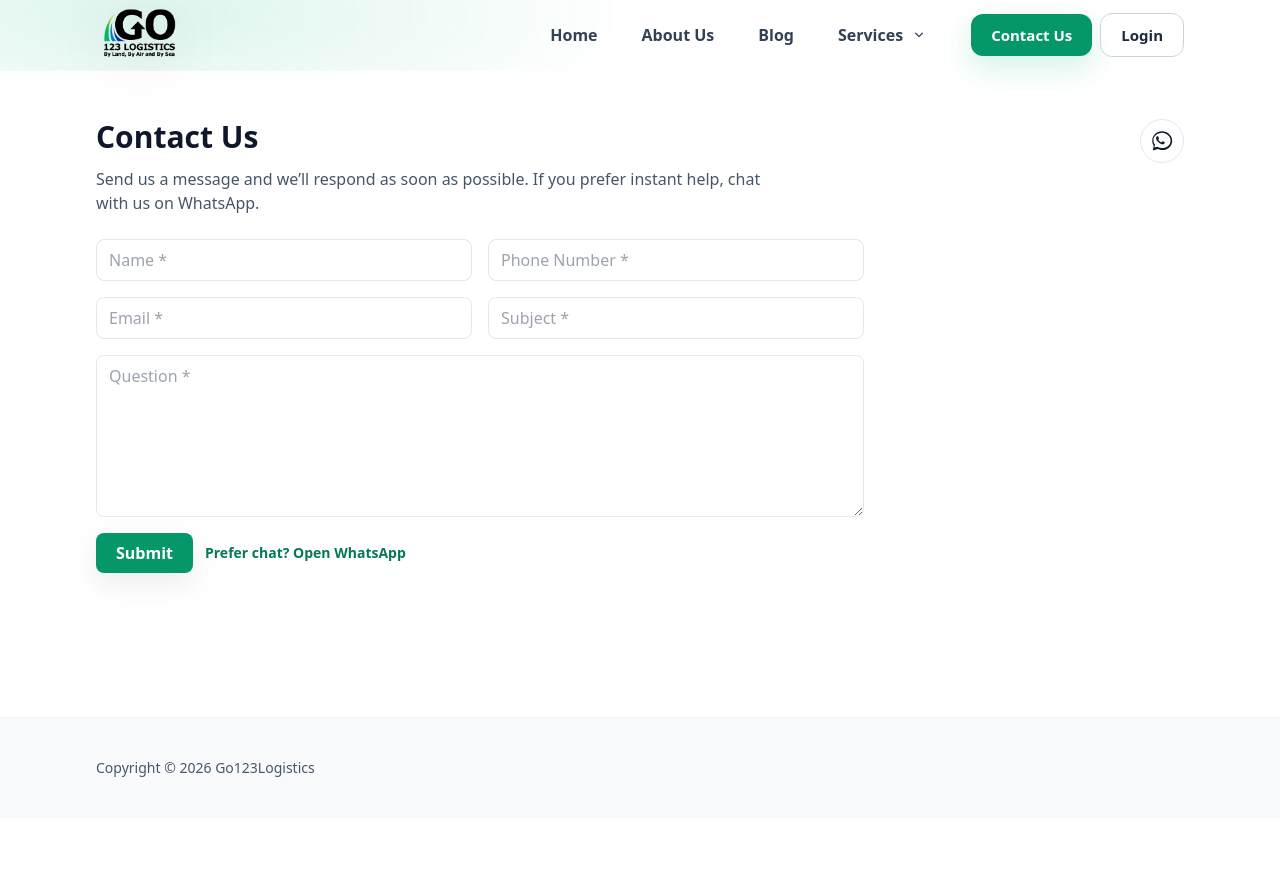
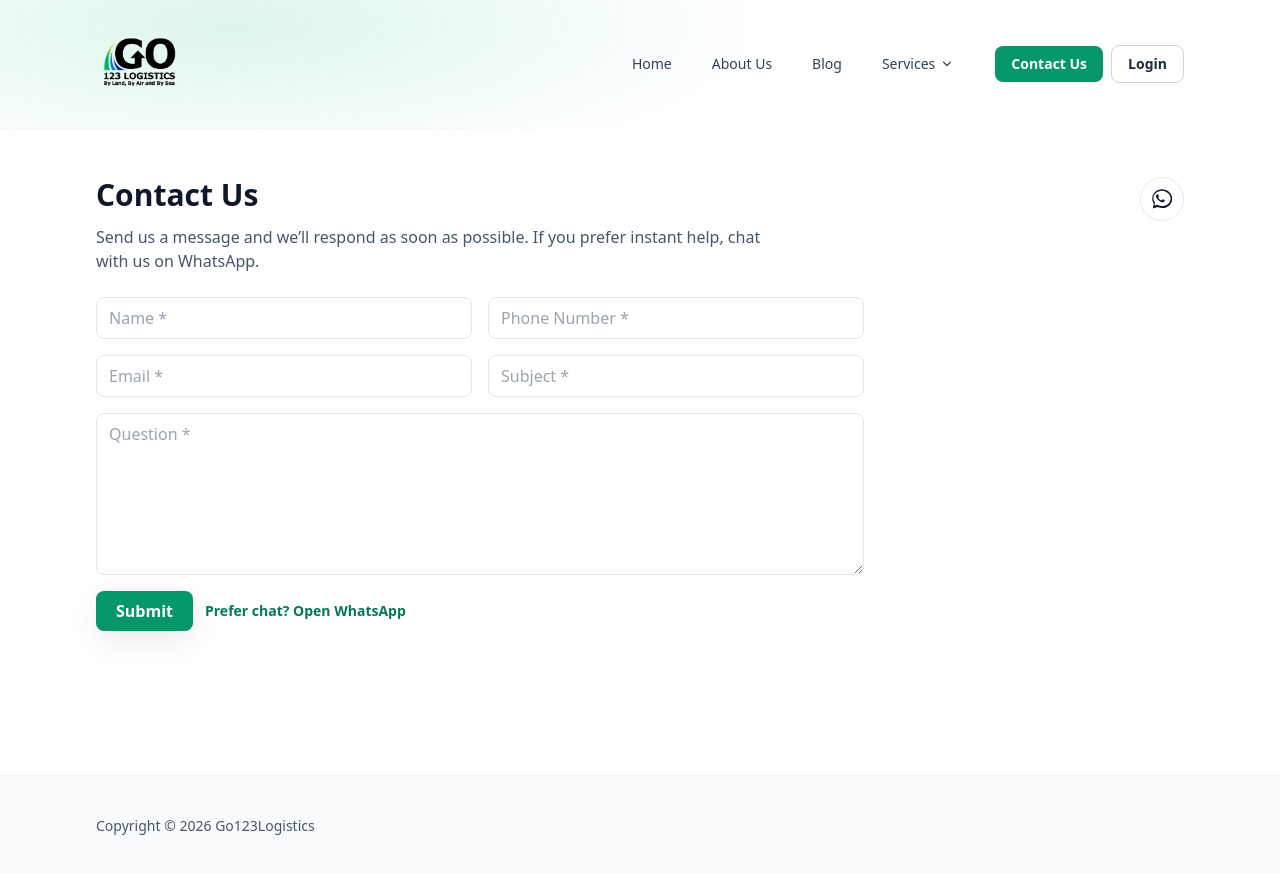
Before and after one commit to msp-333/go123logistics, a Next.js app: page /contact in a window 1280 px wide. Before the commit the page ends 818 px from the top, so only its background shows below. Built offline with nearby package versions, Linux system fonts and the light colour scheme; no server answers.

Commit message:
modified:   components/Hero.tsx 	modified:   components/Navbar.tsx

```diff
--- a/components/Navbar.tsx
+++ b/components/Navbar.tsx
@@ -9,7 +9,7 @@ import { useAuth } from '@/app/providers';
 const LOGO_SRC = '/images/logo.png';
 
 type NavbarProps = {
-  /** static = normal flow (scrolls away). over-hero = sits on hero but still scrolls away (absolute). */
+  /** "static" = normal flow (does NOT stick). "over-hero" = sits on hero but still scrolls away. */
   placement?: 'static' | 'over-hero';
 };
 
@@ -45,6 +45,7 @@ export default function Navbar({ placement = 'static' }: NavbarProps) {
     setMobileOpen(false);
     setMobileServicesOpen(false);
   };
+  const onNavigate = () => closeAllMenus();
 
   useEffect(() => {
     const onClick = (e: MouseEvent) => {
@@ -59,93 +60,65 @@ export default function Navbar({ placement = 'static' }: NavbarProps) {
     };
   }, []);
 
-  // White “inverted” glass feel (lets hero show through, keeps logo readable)
+  // Transparent “white” overlay (inverted from black)
   const headerBg =
-    "bg-[radial-gradient(800px_240px_at_12%_20%,rgba(16,185,129,0.14),transparent_60%),linear-gradient(to_right,rgba(255,255,255,0.86),rgba(255,255,255,0.72),rgba(255,255,255,0.38))]";
+    "bg-[radial-gradient(900px_260px_at_18%_20%,rgba(16,185,129,0.14),transparent_60%),linear-gradient(to_right,rgba(255,255,255,0.92),rgba(255,255,255,0.72),rgba(255,255,255,0.35))]";
 
   const desktopLinkClass = (active: boolean) =>
     clsx(
-      'relative rounded-md px-2 py-1 font-semibold transition-colors focus:outline-none focus-visible:ring-2 focus-visible:ring-emerald-500',
-      // a touch bigger
-      'text-[15px] md:text-[16px]',
+      'relative px-2 py-1 text-sm font-medium transition-colors rounded-md focus:outline-none focus-visible:ring-2 focus-visible:ring-emerald-500',
       active ? 'text-slate-900' : 'text-slate-700 hover:text-slate-900'
     );
 
   const menuItemClass = (active: boolean) =>
     clsx(
-      'flex items-center justify-between rounded-xl px-3 py-2 transition-colors',
+      'flex items-center justify-between px-3 py-2 rounded-xl transition-colors',
       active
-        ? 'bg-emerald-50 text-emerald-700 font-semibold'
+        ? 'bg-emerald-50 text-emerald-700 font-medium'
         : 'hover:bg-slate-50 text-slate-700'
     );
 
   return (
     <header
       className={clsx(
-        // NOT floating: no sticky, no fixed
-        placement === 'over-hero' ? 'absolute inset-x-0 top-0 z-40' : 'relative z-40',
-        'backdrop-blur-md border-b border-white/45',
-        headerBg,
-        'overflow-visible'
+        // IMPORTANT: not sticky, not fixed => NOT floating
+        placement === 'over-hero' ? 'absolute top-0 inset-x-0 z-40' : 'relative z-40',
+        'border-b border-white/40 backdrop-blur-md',
+        headerBg
       )}
     >
-      {/* thinner bar, but logo can “bleed” larger without increasing header height */}
-      <div className="container h-[64px] md:h-[70px] flex items-center justify-between">
-        {/* Logo (big) without making navbar tall */}
-        <Link
-          href="/"
-          aria-label="Home"
-          onClick={closeAllMenus}
-          className="relative h-[44px] w-[200px] md:w-[240px] overflow-visible"
-        >
+      <div className="container py-4 md:py-5 min-h-[72px] flex items-center justify-between">
+        {/* Logo: no box + bigger */}
+        <Link href="/" aria-label="Home" className="inline-flex items-center" onClick={onNavigate}>
           <img
             src={publicPath(LOGO_SRC)}
             alt="Company logo"
             width={560}
             height={180}
-            className="
-              absolute left-0 top-1/2 -translate-y-1/2
-              h-[72px] sm:h-[78px] md:h-[88px] w-auto object-contain
-              drop-shadow-[0_10px_25px_rgba(0,0,0,0.10)]
-            "
+            className="h-14 sm:h-16 md:h-[88px] w-auto object-contain"
           />
         </Link>
 
         {/* Desktop nav */}
-        <nav className="hidden md:flex items-center gap-7">
-          <Link
-            href="/"
-            onClick={closeAllMenus}
-            aria-current={isActive('/') ? 'page' : undefined}
-            className={desktopLinkClass(isActive('/'))}
-          >
+        <nav className="hidden md:flex items-center gap-6">
+          <Link href="/" onClick={onNavigate} aria-current={isActive('/') ? 'page' : undefined} className={desktopLinkClass(isActive('/'))}>
             Home
             {isActive('/') ? (
-              <span className="absolute -bottom-2 left-1/2 h-[2px] w-7 -translate-x-1/2 rounded-full bg-emerald-600" />
+              <span className="absolute -bottom-2 left-1/2 h-[2px] w-6 -translate-x-1/2 rounded-full bg-emerald-600" />
             ) : null}
           </Link>
 
-          <Link
-            href="/about"
-            onClick={closeAllMenus}
-            aria-current={isActive('/about') ? 'page' : undefined}
-            className={desktopLinkClass(isActive('/about'))}
-          >
+          <Link href="/about" onClick={onNavigate} aria-current={isActive('/about') ? 'page' : undefined} className={desktopLinkClass(isActive('/about'))}>
             About Us
             {isActive('/about') ? (
-              <span className="absolute -bottom-2 left-1/2 h-[2px] w-7 -translate-x-1/2 rounded-full bg-emerald-600" />
+              <span className="absolute -bottom-2 left-1/2 h-[2px] w-6 -translate-x-1/2 rounded-full bg-emerald-600" />
             ) : null}
           </Link>
 
-          <Link
-            href="/blog"
-            onClick={closeAllMenus}
-            aria-current={isActive('/blog') ? 'page' : undefined}
-            className={desktopLinkClass(isActive('/blog'))}
-          >
+          <Link href="/blog" onClick={onNavigate} aria-current={isActive('/blog') ? 'page' : undefined} className={desktopLinkClass(isActive('/blog'))}>
             Blog
             {isActive('/blog') ? (
-              <span className="absolute -bottom-2 left-1/2 h-[2px] w-7 -translate-x-1/2 rounded-full bg-emerald-600" />
+              <span className="absolute -bottom-2 left-1/2 h-[2px] w-6 -translate-x-1/2 rounded-full bg-emerald-600" />
             ) : null}
           </Link>
 
@@ -154,17 +127,13 @@ export default function Navbar({ placement = 'static' }: NavbarProps) {
             <button
               type="button"
               onClick={() => setServicesOpen((o) => !o)}
-              className={clsx(desktopLinkClass(isActive(['/services', '/shipping-guide'])), 'inline-flex items-center gap-2')}
+              className={clsx(desktopLinkClass(isActive(['/services', '/shipping-guide'])), 'inline-flex items-center gap-1')}
               aria-haspopup="menu"
               aria-expanded={servicesOpen}
               aria-controls="services-menu"
             >
               Services
-              <svg
-                className={clsx('h-4 w-4 transition-transform', servicesOpen && 'rotate-180')}
-                viewBox="0 0 20 20"
-                fill="currentColor"
-              >
+              <svg className={clsx('h-4 w-4 transition-transform', servicesOpen && 'rotate-180')} viewBox="0 0 20 20" fill="currentColor">
                 <path d="M5.23 7.21a.75.75 0 011.06.02L10 10.94l3.71-3.71a.75.75 0 111.06 1.06l-4.24 4.24a.75.75 0 01-1.06 0L5.21 8.29a.75.75 0 01.02-1.08z" />
               </svg>
             </button>
@@ -173,73 +142,45 @@ export default function Navbar({ placement = 'static' }: NavbarProps) {
               id="services-menu"
               role="menu"
               className={clsx(
-                'absolute right-0 mt-3 w-[360px] rounded-2xl border border-slate-200/70 bg-white/96 backdrop-blur shadow-soft p-2 origin-top-right transition',
+                'absolute right-0 mt-3 w-[340px] rounded-2xl border border-slate-200/70 bg-white/95 backdrop-blur shadow-soft p-2 origin-top-right transition',
                 servicesOpen ? 'opacity-100 scale-100' : 'pointer-events-none opacity-0 scale-95'
               )}
             >
-              <div className="px-3 pt-2 pb-1 text-xs uppercase tracking-wide text-slate-500">
-                Shipment
-              </div>
+              <div className="px-3 pt-2 pb-1 text-xs uppercase tracking-wide text-slate-500">Shipment</div>
 
-              <Link
-                href="/shipping-guide"
-                onClick={closeAllMenus}
-                aria-current={isActive('/shipping-guide') ? 'page' : undefined}
-                role="menuitem"
-                className={menuItemClass(isActive('/shipping-guide'))}
-              >
+              <Link href="/shipping-guide" onClick={onNavigate} aria-current={isActive('/shipping-guide') ? 'page' : undefined} role="menuitem" className={menuItemClass(isActive('/shipping-guide'))}>
                 <span>Shipping Guide &amp; SCAC Codes</span>
                 <span className="text-xs text-slate-400">Docs</span>
               </Link>
 
-              <div className="px-3 pt-3 pb-1 text-xs uppercase tracking-wide text-slate-500">
-                Freight Services
-              </div>
+              <div className="px-3 pt-3 pb-1 text-xs uppercase tracking-wide text-slate-500">Freight Services</div>
 
-              <Link
-                href="/services/land-freight"
-                onClick={closeAllMenus}
-                aria-current={isActive('/services/land-freight') ? 'page' : undefined}
-                role="menuitem"
-                className={menuItemClass(isActive('/services/land-freight'))}
-              >
+              <Link href="/services/land-freight" onClick={onNavigate} aria-current={isActive('/services/land-freight') ? 'page' : undefined} role="menuitem" className={menuItemClass(isActive('/services/land-freight'))}>
                 <span>By Land</span>
                 <span className="text-xs text-slate-400">Road + Rail</span>
               </Link>
 
-              <Link
-                href="/services/air-freight"
-                onClick={closeAllMenus}
-                aria-current={isActive('/services/air-freight') ? 'page' : undefined}
-                role="menuitem"
-                className={menuItemClass(isActive('/services/air-freight'))}
-              >
+              <Link href="/services/air-freight" onClick={onNavigate} aria-current={isActive('/services/air-freight') ? 'page' : undefined} role="menuitem" className={menuItemClass(isActive('/services/air-freight'))}>
                 <span>By Air</span>
                 <span className="text-xs text-slate-400">Express</span>
               </Link>
 
-              <Link
-                href="/services/ocean-freight"
-                onClick={closeAllMenus}
-                aria-current={isActive('/services/ocean-freight') ? 'page' : undefined}
-                role="menuitem"
-                className={menuItemClass(isActive('/services/ocean-freight'))}
-              >
+              <Link href="/services/ocean-freight" onClick={onNavigate} aria-current={isActive('/services/ocean-freight') ? 'page' : undefined} role="menuitem" className={menuItemClass(isActive('/services/ocean-freight'))}>
                 <span>By Sea</span>
                 <span className="text-xs text-slate-400">FCL / LCL</span>
               </Link>
             </div>
           </div>
 
-          {/* Right-side CTAs (slightly bigger, more “industrial” feel) */}
+          {/* Right side */}
           <div className="ml-2 flex items-center gap-2">
             <Link
               href="/contact"
-              onClick={closeAllMenus}
-              className="inline-flex items-center rounded-xl px-5 py-2.5 text-[15px] font-extrabold text-white
-                bg-emerald-600 hover:bg-emerald-700 transition
-                shadow-[0_12px_30px_rgba(16,185,129,0.18)]
-                focus:outline-none focus-visible:ring-2 focus-visible:ring-emerald-500"
+              onClick={onNavigate}
+              className={clsx(
+                'inline-flex items-center rounded-lg px-4 py-2 text-sm font-semibold transition-colors focus:outline-none focus-visible:ring-2 focus-visible:ring-emerald-500',
+                'bg-emerald-600 text-white hover:bg-emerald-700'
+              )}
             >
               Contact Us
             </Link>
@@ -247,10 +188,8 @@ export default function Navbar({ placement = 'static' }: NavbarProps) {
             {!authLoading && !user ? (
               <Link
                 href="/login"
-                onClick={closeAllMenus}
-                className="inline-flex items-center rounded-xl px-5 py-2.5 text-[15px] font-extrabold
-                  border border-slate-300 text-slate-800 bg-white/70 hover:bg-white transition
-                  focus:outline-none focus-visible:ring-2 focus-visible:ring-emerald-500"
+                onClick={onNavigate}
+                className="inline-flex items-center rounded-lg px-4 py-2 text-sm font-semibold border border-slate-300 text-slate-800 hover:bg-slate-50 transition-colors focus:outline-none focus-visible:ring-2 focus-visible:ring-emerald-500"
               >
                 Login
               </Link>
@@ -260,12 +199,10 @@ export default function Navbar({ placement = 'static' }: NavbarProps) {
               <div className="flex items-center gap-2">
                 <Link
                   href="/training"
-                  onClick={closeAllMenus}
+                  onClick={onNavigate}
                   className={clsx(
-                    'inline-flex items-center rounded-xl px-5 py-2.5 text-[15px] font-extrabold border transition focus:outline-none focus-visible:ring-2 focus-visible:ring-emerald-500',
-                    isActive('/training')
-                      ? 'border-emerald-600 text-emerald-700 bg-emerald-50'
-                      : 'border-slate-300 text-slate-800 bg-white/70 hover:bg-white'
+                    'inline-flex items-center rounded-lg px-4 py-2 text-sm font-semibold border border-slate-300 text-slate-800 hover:bg-slate-50 transition-colors focus:outline-none focus-visible:ring-2 focus-visible:ring-emerald-500',
+                    isActive('/training') && 'border-emerald-600 text-emerald-700'
                   )}
                 >
                   Training
@@ -275,11 +212,9 @@ export default function Navbar({ placement = 'static' }: NavbarProps) {
                   type="button"
                   onClick={() => {
                     signOut();
-                    closeAllMenus();
+                    onNavigate();
                   }}
-                  className="inline-flex items-center rounded-xl px-5 py-2.5 text-[15px] font-extrabold
-                    border border-slate-300 text-slate-800 bg-white/70 hover:bg-white transition
-                    focus:outline-none focus-visible:ring-2 focus-visible:ring-emerald-500"
+                  className="inline-flex items-center rounded-lg px-4 py-2 text-sm font-semibold border border-slate-300 text-slate-800 hover:bg-slate-50 transition-colors focus:outline-none focus-visible:ring-2 focus-visible:ring-emerald-500"
                 >
                   Logout
                 </button>
@@ -291,8 +226,7 @@ export default function Navbar({ placement = 'static' }: NavbarProps) {
         {/* Mobile hamburger */}
         <button
           type="button"
-          className="md:hidden inline-flex items-center justify-center rounded-xl p-2 hover:bg-white/60
-            focus:outline-none focus-visible:ring-2 focus-visible:ring-emerald-500 transition"
+          className="md:hidden inline-flex items-center justify-center rounded-xl p-2 hover:bg-white/50 focus:outline-none focus-visible:ring-2 focus-visible:ring-emerald-500 transition-colors"
           aria-label="Open menu"
           aria-expanded={mobileOpen}
           onClick={() => setMobileOpen((v) => !v)}
@@ -312,7 +246,7 @@ export default function Navbar({ placement = 'static' }: NavbarProps) {
       {/* Mobile drawer */}
       <div
         className={clsx(
-          'md:hidden transition-[max-height,opacity] duration-200 overflow-hidden border-t border-white/45',
+          'md:hidden transition-[max-height,opacity] duration-200 overflow-hidden border-t border-white/40',
           headerBg,
           mobileOpen ? 'max-h-[720px] opacity-100' : 'max-h-0 opacity-0'
         )}
@@ -320,17 +254,43 @@ export default function Navbar({ placement = 'static' }: NavbarProps) {
         <div className="container py-3">
           <ul className="flex flex-col gap-1">
             <li>
-              <Link href="/" onClick={closeAllMenus} className="block rounded-xl px-3 py-2 text-slate-800 hover:bg-white/60 font-semibold">
+              <Link
+                href="/"
+                onClick={onNavigate}
+                aria-current={isActive('/') ? 'page' : undefined}
+                className={clsx(
+                  'block rounded-xl px-3 py-2 transition-colors',
+                  isActive('/') ? 'bg-white/60 text-slate-900 font-semibold' : 'hover:bg-white/50 text-slate-800'
+                )}
+              >
                 Home
               </Link>
             </li>
+
             <li>
-              <Link href="/about" onClick={closeAllMenus} className="block rounded-xl px-3 py-2 text-slate-800 hover:bg-white/60 font-semibold">
+              <Link
+                href="/about"
+                onClick={onNavigate}
+                aria-current={isActive('/about') ? 'page' : undefined}
+                className={clsx(
+                  'block rounded-xl px-3 py-2 transition-colors',
+                  isActive('/about') ? 'bg-white/60 text-slate-900 font-semibold' : 'hover:bg-white/50 text-slate-800'
+                )}
+              >
                 About Us
               </Link>
             </li>
+
             <li>
-              <Link href="/blog" onClick={closeAllMenus} className="block rounded-xl px-3 py-2 text-slate-800 hover:bg-white/60 font-semibold">
+              <Link
+                href="/blog"
+                onClick={onNavigate}
+                aria-current={isActive('/blog') ? 'page' : undefined}
+                className={clsx(
+                  'block rounded-xl px-3 py-2 transition-colors',
+                  isActive('/blog') ? 'bg-white/60 text-slate-900 font-semibold' : 'hover:bg-white/50 text-slate-800'
+                )}
+              >
                 Blog
               </Link>
             </li>
@@ -340,7 +300,11 @@ export default function Navbar({ placement = 'static' }: NavbarProps) {
                 type="button"
                 onClick={() => setMobileServicesOpen((v) => !v)}
                 aria-expanded={mobileServicesOpen}
-                className="w-full inline-flex items-center justify-between rounded-xl px-3 py-2 hover:bg-white/60 text-slate-800 font-semibold transition"
+                className={clsx(
+                  'w-full inline-flex items-center justify-between rounded-xl px-3 py-2 transition-colors',
+                  'hover:bg-white/50 text-slate-800',
+                  isActive(['/services', '/shipping-guide']) && 'text-emerald-700 font-semibold'
+                )}
               >
                 <span>Services</span>
                 <svg className={clsx('h-4 w-4 transition-transform', mobileServicesOpen && 'rotate-180')} viewBox="0 0 20 20" fill="currentColor">
@@ -348,24 +312,33 @@ export default function Navbar({ placement = 'static' }: NavbarProps) {
                 </svg>
               </button>
 
-              <div className={clsx('pl-3 ml-3 mt-1 space-y-1 overflow-hidden border-l border-white/50 transition-[max-height,opacity]', mobileServicesOpen ? 'max-h-[520px] opacity-100' : 'max-h-0 opacity-0')}>
-                <Link href="/shipping-guide" onClick={closeAllMenus} className="block rounded-xl px-3 py-2 hover:bg-white/60 text-slate-800 font-semibold">
+              <div
+                className={clsx(
+                  'pl-3 border-l border-white/50 ml-3 mt-1 space-y-1 transition-[max-height,opacity] overflow-hidden',
+                  mobileServicesOpen ? 'max-h-[520px] opacity-100' : 'max-h-0 opacity-0'
+                )}
+              >
+                <Link href="/shipping-guide" onClick={onNavigate} className="block rounded-xl px-3 py-2 hover:bg-white/50 transition-colors text-slate-800">
                   Shipping Guide &amp; SCAC Codes
                 </Link>
-                <Link href="/services/land-freight" onClick={closeAllMenus} className="block rounded-xl px-3 py-2 hover:bg-white/60 text-slate-800 font-semibold">
+                <Link href="/services/land-freight" onClick={onNavigate} className="block rounded-xl px-3 py-2 hover:bg-white/50 transition-colors text-slate-800">
                   By Land
                 </Link>
-                <Link href="/services/air-freight" onClick={closeAllMenus} className="block rounded-xl px-3 py-2 hover:bg-white/60 text-slate-800 font-semibold">
+                <Link href="/services/air-freight" onClick={onNavigate} className="block rounded-xl px-3 py-2 hover:bg-white/50 transition-colors text-slate-800">
                   By Air
                 </Link>
-                <Link href="/services/ocean-freight" onClick={closeAllMenus} className="block rounded-xl px-3 py-2 hover:bg-white/60 text-slate-800 font-semibold">
+                <Link href="/services/ocean-freight" onClick={onNavigate} className="block rounded-xl px-3 py-2 hover:bg-white/50 transition-colors text-slate-800">
                   By Sea
                 </Link>
               </div>
             </li>
 
             <li className="pt-2">
-              <Link href="/contact" onClick={closeAllMenus} className="inline-flex w-full items-center justify-center rounded-full bg-emerald-600 text-white px-4 py-2.5 font-extrabold hover:bg-emerald-700 transition">
+              <Link
+                href="/contact"
+                onClick={onNavigate}
+                className="inline-flex w-full items-center justify-center rounded-full bg-emerald-600 text-white px-4 py-2 font-semibold hover:bg-emerald-700 transition-colors"
+              >
                 Contact Us
               </Link>
             </li>
```
Also changed, not shown: components/Hero.tsx (+19 -30 lines).
